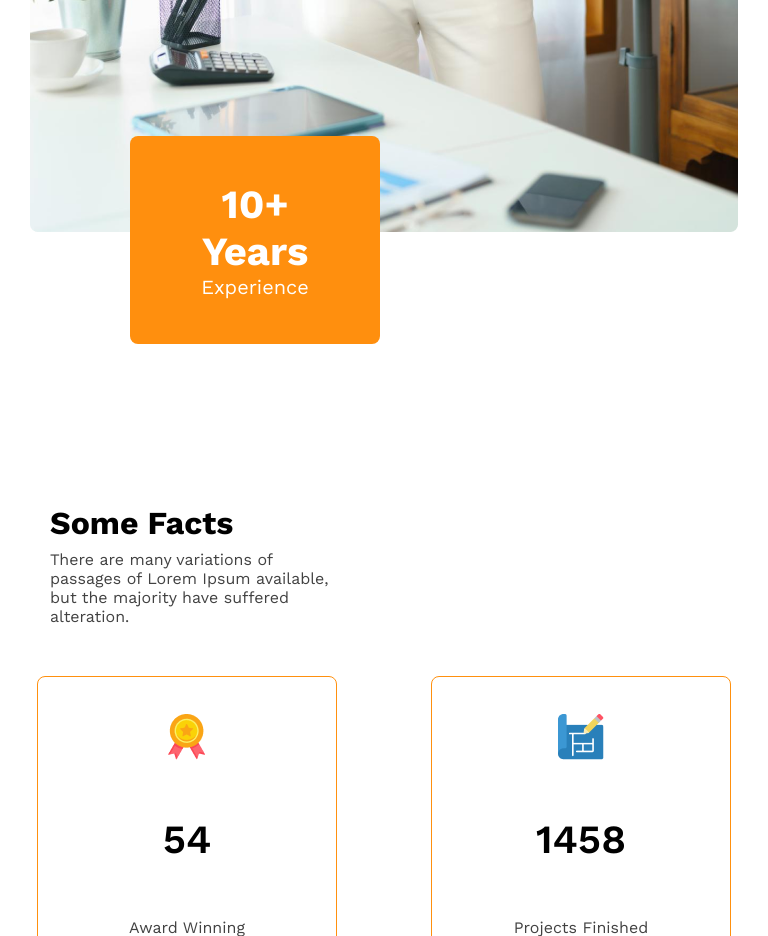
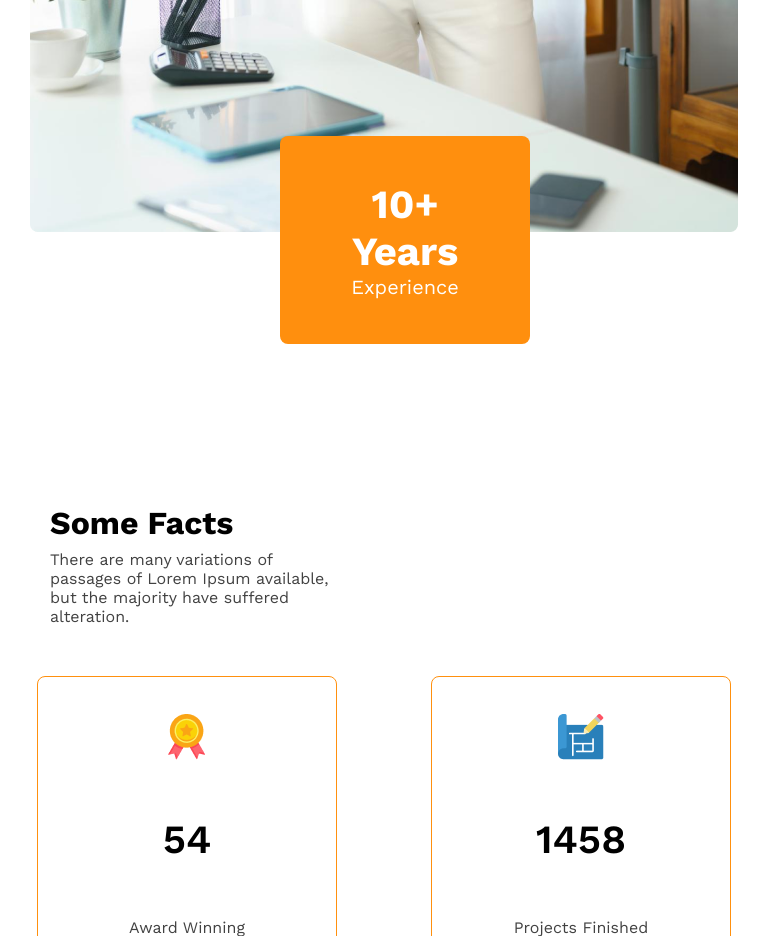
Before and after one commit to rezoanahmed/g3arc, a plain HTML site: page index.html in a window 768 px wide. Shown: the part 3640-4576 px from the top of the page. Drawn offline with nearby package versions, Linux system fonts and the light colour scheme.

Commit message:
fixed the issue of responsiveness for medium device on experience section

```diff
--- a/style.css
+++ b/style.css
@@ -297,7 +297,7 @@ footer{
     .experience{
         width: 250px;
         bottom: 100px;
-        left: 100px;
+        left: 250px;
     }
     footer{
         width: 100%;
```
